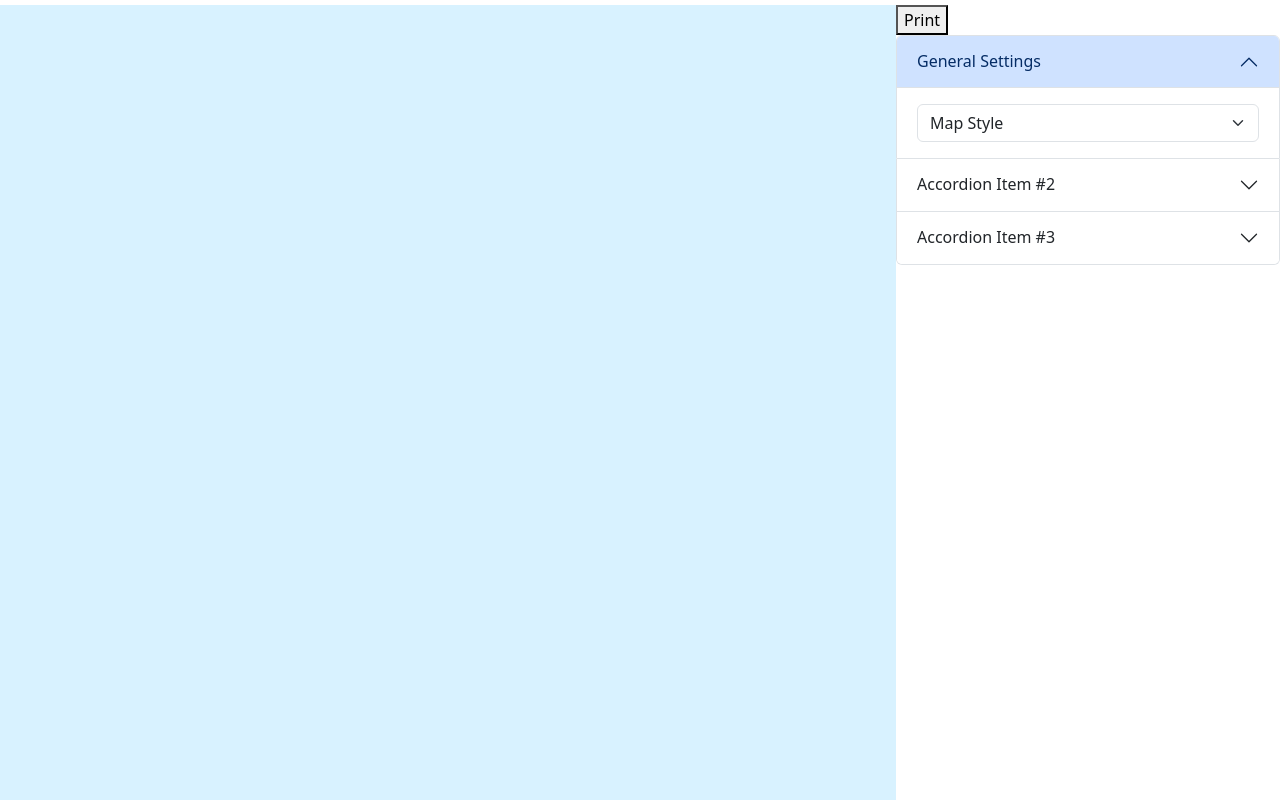
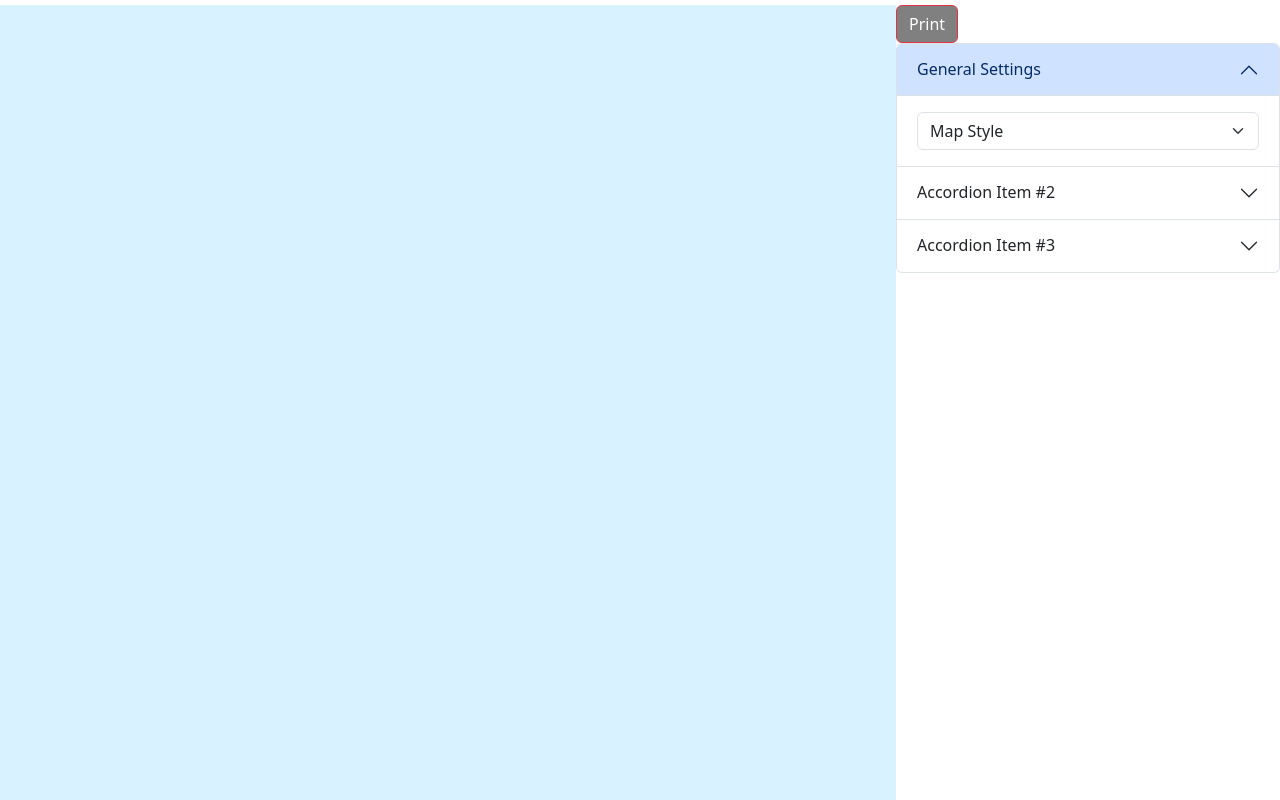
Before and after one commit to SpaceWAGdev/osm-render-client, a plain HTML site: page index.html in a window 1280 px wide. Drawn offline with Linux system fonts and the light colour scheme; no server answers.

Commit message:
button testing

```diff
--- a/index.html
+++ b/index.html
@@ -26,7 +26,7 @@
       <div id='map' style='width: 100%; height: 100%;'></div>
     </div>
     <div class="split right">
-      <button onclick="preparePrint()">Print</button>
+      <button onclick="preparePrint()" class="print-btn btn btn-danger m-120">Print</button>
       <div class="accordion" id="accordionPanelsStayOpenExample">
         <div class="accordion-item">
           <h2 class="accordion-header">
--- a/styles/styles.css
+++ b/styles/styles.css
@@ -29,3 +29,6 @@
 .full-width {
     width: 100%;
 }
+.print-btn {
+background-color: gray;
+}
```
